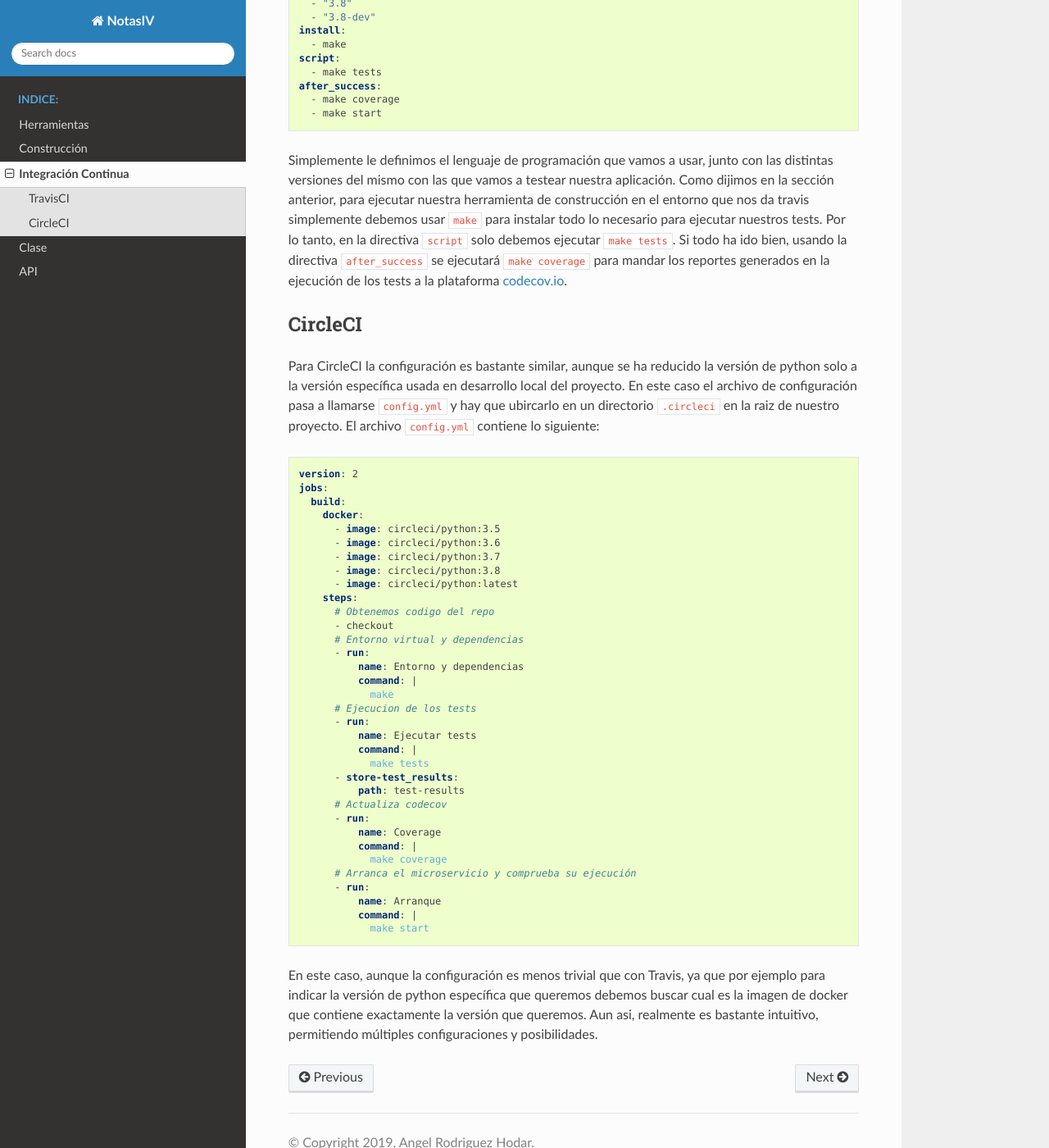
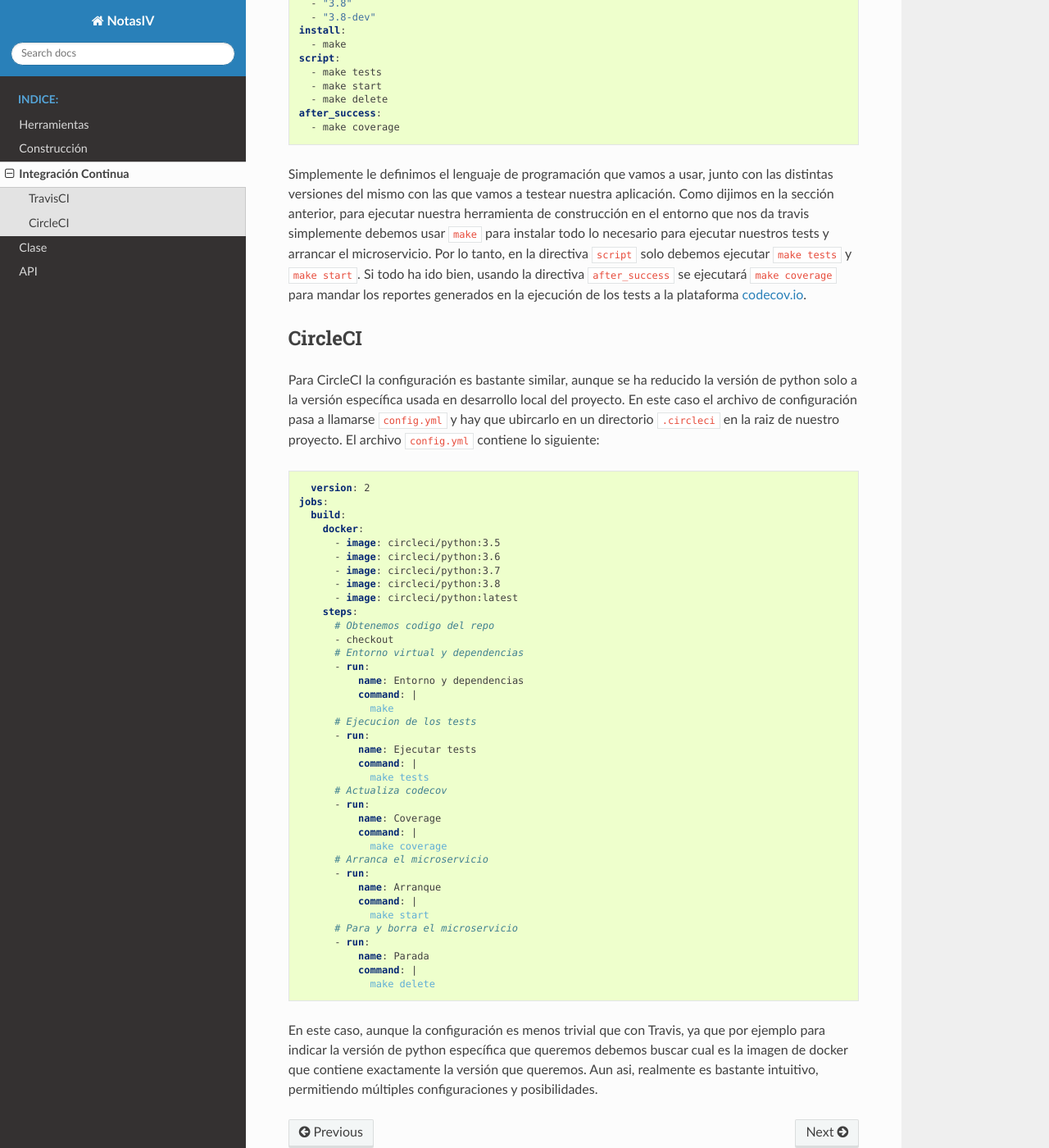
Before and after one commit to angelhodar/NotasIV, a Sphinx documentation site: the page built from docs/ci.rst, in a window 1280 px wide and 1400 px high, scrolled down 438 px. Shown: the whole window at 82% size. Built offline with Sphinx 7.4.7 and the Read the Docs theme 2.0.0, drawn with Linux system fonts in a browser that asks for light colours.

```diff
--- a/docs/ci.rst
+++ b/docs/ci.rst
@@ -22,16 +22,17 @@ estar ubicado en la raiz de nuestro proyecto. Este archivo contiene la siguiente
       - make
     script:
       - make tests
+      - make start
+      - make delete
     after_success:
       - make coverage
-      - make start
 
 Simplemente le definimos el lenguaje de programación que vamos a usar, junto con las distintas versiones
 del mismo con las que vamos a testear nuestra aplicación. Como dijimos en la sección anterior, para ejecutar
 nuestra herramienta de construcción en el entorno que nos da travis simplemente debemos usar ``make`` para instalar todo
-lo necesario para ejecutar nuestros tests. Por lo tanto, en la directiva ``script`` solo debemos ejecutar ``make tests``.
-Si todo ha ido bien, usando la directiva ``after_success`` se ejecutará ``make coverage`` para mandar los reportes generados
-en la ejecución de los tests a la plataforma `codecov.io <https://codecov.io/gh/angelhodar/NotasIV>`_.
+lo necesario para ejecutar nuestros tests y arrancar el microservicio. Por lo tanto, en la directiva ``script`` solo
+debemos ejecutar ``make tests`` y ``make start``. Si todo ha ido bien, usando la directiva ``after_success`` se ejecutará
+``make coverage`` para mandar los reportes generados en la ejecución de los tests a la plataforma `codecov.io <https://codecov.io/gh/angelhodar/NotasIV>`_.
 
 CircleCI
 --------
@@ -43,39 +44,43 @@ que ubircarlo en un directorio ``.circleci`` en la raiz de nuestro proyecto. El
 .. code:: yaml
 
     version: 2
-    jobs:
-      build:
-        docker:
-          - image: circleci/python:3.5
-          - image: circleci/python:3.6
-          - image: circleci/python:3.7
-          - image: circleci/python:3.8
-          - image: circleci/python:latest
-        steps:
-          # Obtenemos codigo del repo
-          - checkout
-          # Entorno virtual y dependencias
-          - run:
-              name: Entorno y dependencias
-              command: |
-                make
-          # Ejecucion de los tests
-          - run:
-              name: Ejecutar tests
-              command: |
-                make tests
-          - store-test_results:
-              path: test-results
-          # Actualiza codecov
-          - run:
-              name: Coverage
-              command: |
-                make coverage
-          # Arranca el microservicio y comprueba su ejecución
-          - run:
-              name: Arranque
-              command: |
-                make start
+  jobs:
+    build:
+      docker:
+        - image: circleci/python:3.5
+        - image: circleci/python:3.6
+        - image: circleci/python:3.7
+        - image: circleci/python:3.8
+        - image: circleci/python:latest
+      steps:
+        # Obtenemos codigo del repo
+        - checkout
+        # Entorno virtual y dependencias
+        - run:
+            name: Entorno y dependencias
+            command: |
+              make
+        # Ejecucion de los tests
+        - run:
+            name: Ejecutar tests
+            command: |
+              make tests
+        # Actualiza codecov
+        - run:
+            name: Coverage
+            command: |
+              make coverage
+        # Arranca el microservicio
+        - run:
+            name: Arranque
+            command: |
+              make start
+        # Para y borra el microservicio
+        - run:
+            name: Parada
+            command: |
+              make delete
+
 
 En este caso, aunque la configuración es menos trivial que con Travis, ya que por ejemplo para indicar la versión de python específica que queremos
 debemos buscar cual es la imagen de docker que contiene exactamente la versión que queremos. Aun asi, realmente es bastante intuitivo, permitiendo múltiples configuraciones
```
Also changed, not shown: docs/api.rst (+7 -0 lines), docs/build.rst (+1 -6 lines), .travis.yml, 2 other files.
